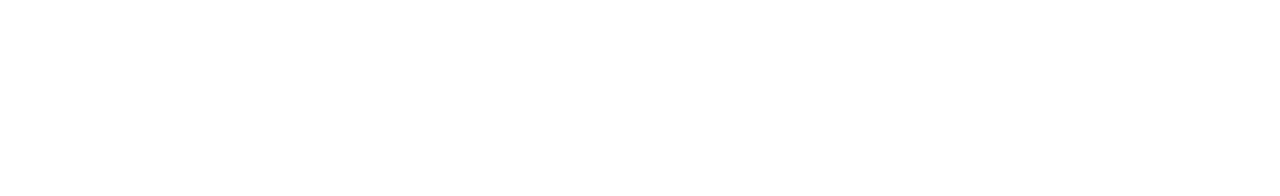
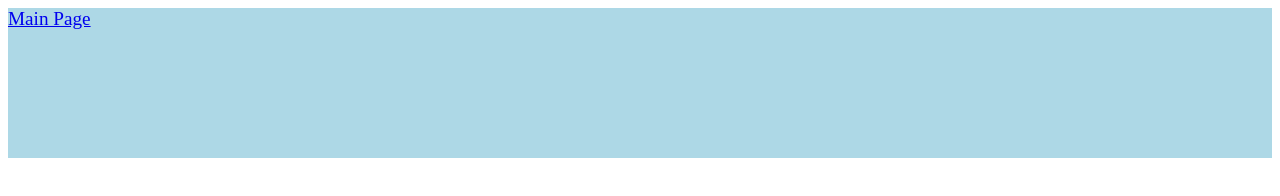
Before and after one commit to kianlamer/css-library, a plain HTML site: page david/david.html in a window 1280 px wide. Drawn offline with Linux system fonts and the light colour scheme.

Commit message:
Added Header

```diff
--- a/david/david.html
+++ b/david/david.html
@@ -4,8 +4,11 @@
     <meta charset="UTF-8">
     <meta name="viewport" content="width=device-width, initial-scale=1.0">
     <title>David's Page</title>
+    <link rel="stylesheet" href="styles/style.css">
 </head>
 <body>
-
+    <nav>
+        <a href="/index.html">Main Page</a>
+    </nav>
 </body>
 </html>
--- a/david/styles/style.css
+++ b/david/styles/style.css
@@ -0,0 +1,14 @@
+html {
+margin: 0;
+padding: 0;
+border: 0;
+}
+
+a {
+font-size: larger;
+}
+
+nav {
+    background-color: lightblue;
+    height: 150px;
+}
```
